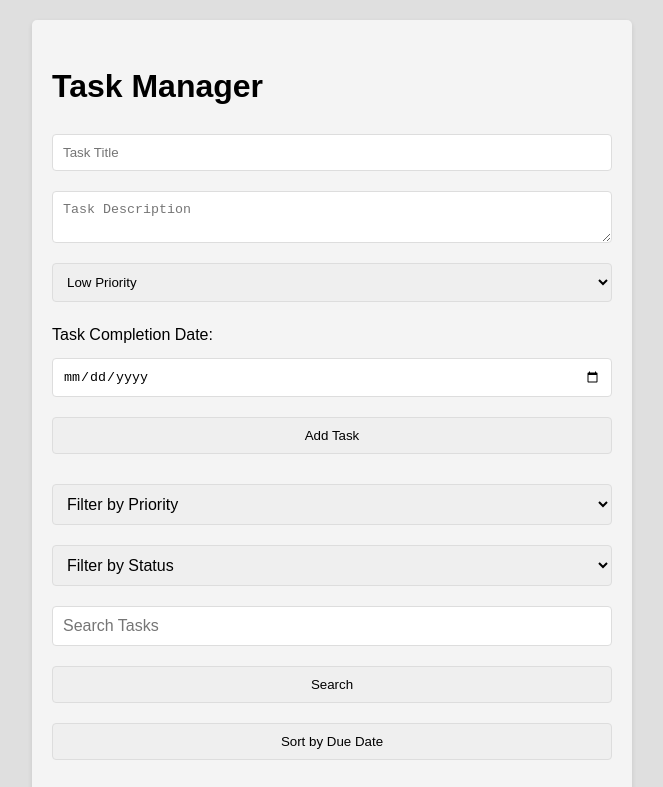
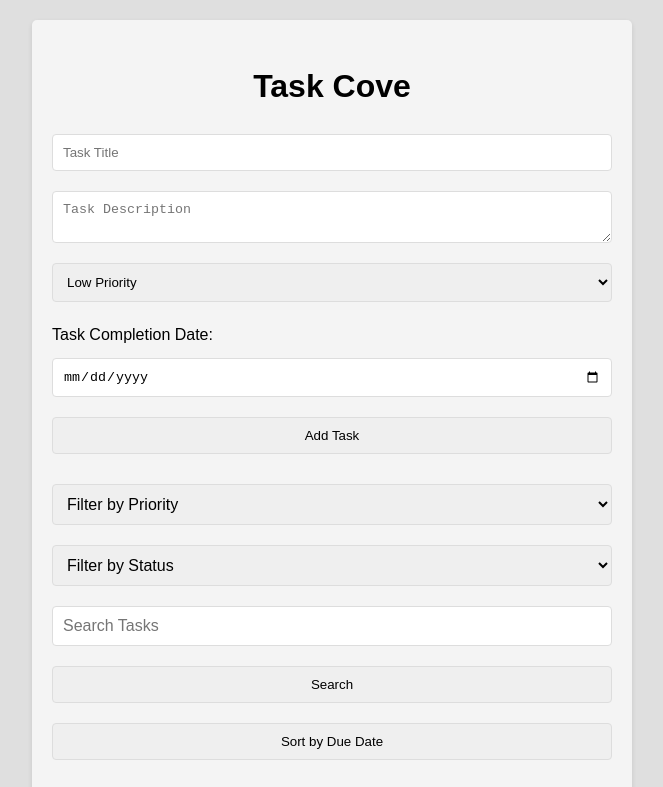
Before and after one commit to fardin072/Task-Management-System---TaskCove, a plain HTML site: page index.html in a window 1280 px wide. Shown: the top 787 px of the page, without its empty margins (308-971 px from the left). Drawn offline with Linux system fonts and the light colour scheme.

Commit message:
All Done

```diff
--- a/Styles/style.css
+++ b/Styles/style.css
@@ -13,6 +13,7 @@ body {
     padding: 20px;
     border-radius: 5px;
     box-shadow: 0 2px 5px rgba(0, 0, 0, 0.1);
+    /* border: 1px solid black; */
 }
 
 
@@ -71,9 +72,11 @@ body {
     border-radius: 4px;
     transition: background-color 0.3s ease;
 }
+
 #taskForm button:hover {
     background-color: #45a049;
 }
+
 /* Styling for the task list */
 #taskList {
     background: #fff;
@@ -135,4 +138,5 @@ body {
 /* Hover effects on buttons */
 button:hover {
     background-color: #45a049;
+
 }
--- a/index.html
+++ b/index.html
@@ -3,12 +3,13 @@
 
 <head>
     <meta charset="UTF-8">
-    <title>Task Cove</title>
+    <title>Task-Cove</title>
     <link rel="stylesheet" href="Styles/style.css">
+    <link rel="shortcut icon" href="Assets/icon.png" type="image/x-icon">
 </head>
 <body>
     <div class="container">
-        <h1>Task Manager</h1>
+        <h1 style="text-align: center;">Task Cove</h1>
         <!-- Task Input Form -->
         <form id="taskForm">
             <input type="text" id="taskTitle" placeholder="Task Title" required>
```
Also changed, not shown: Assets/icon.png (added), 2 other files.
